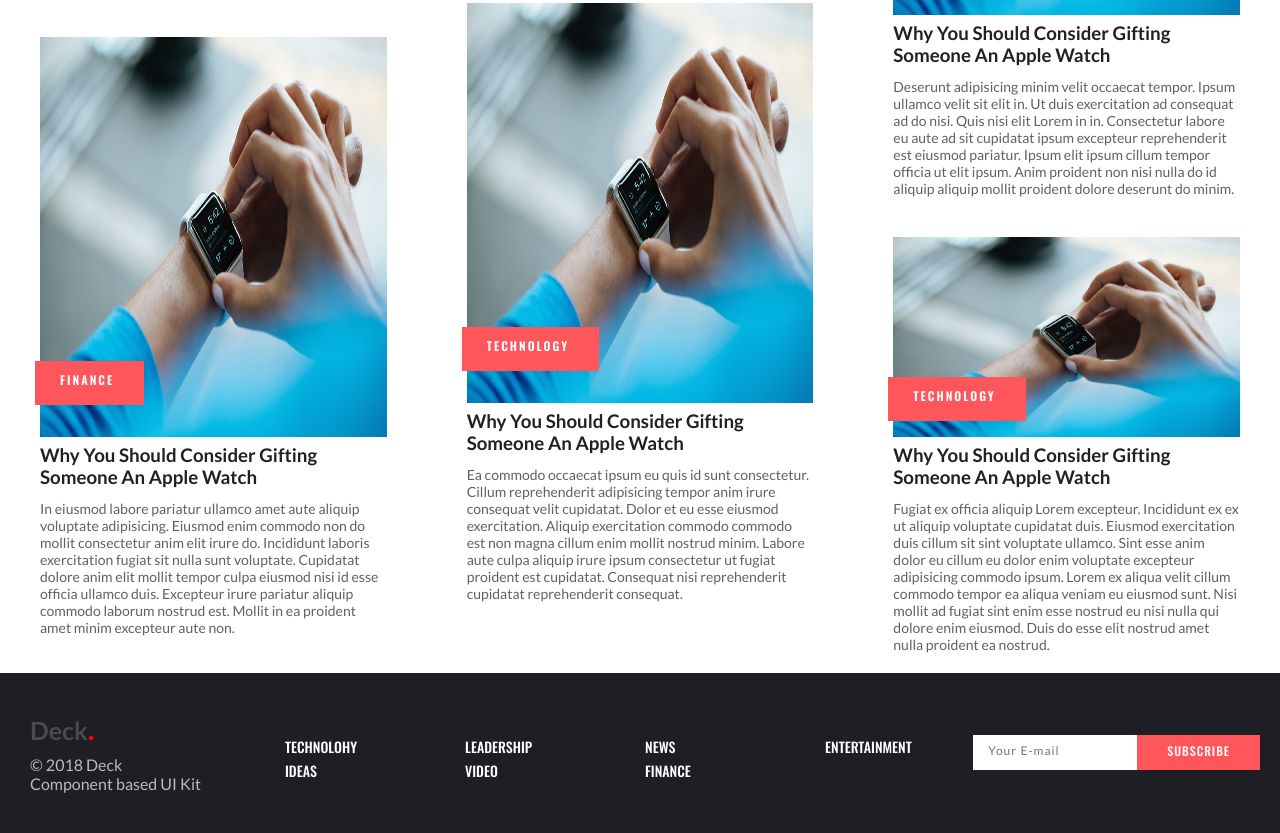
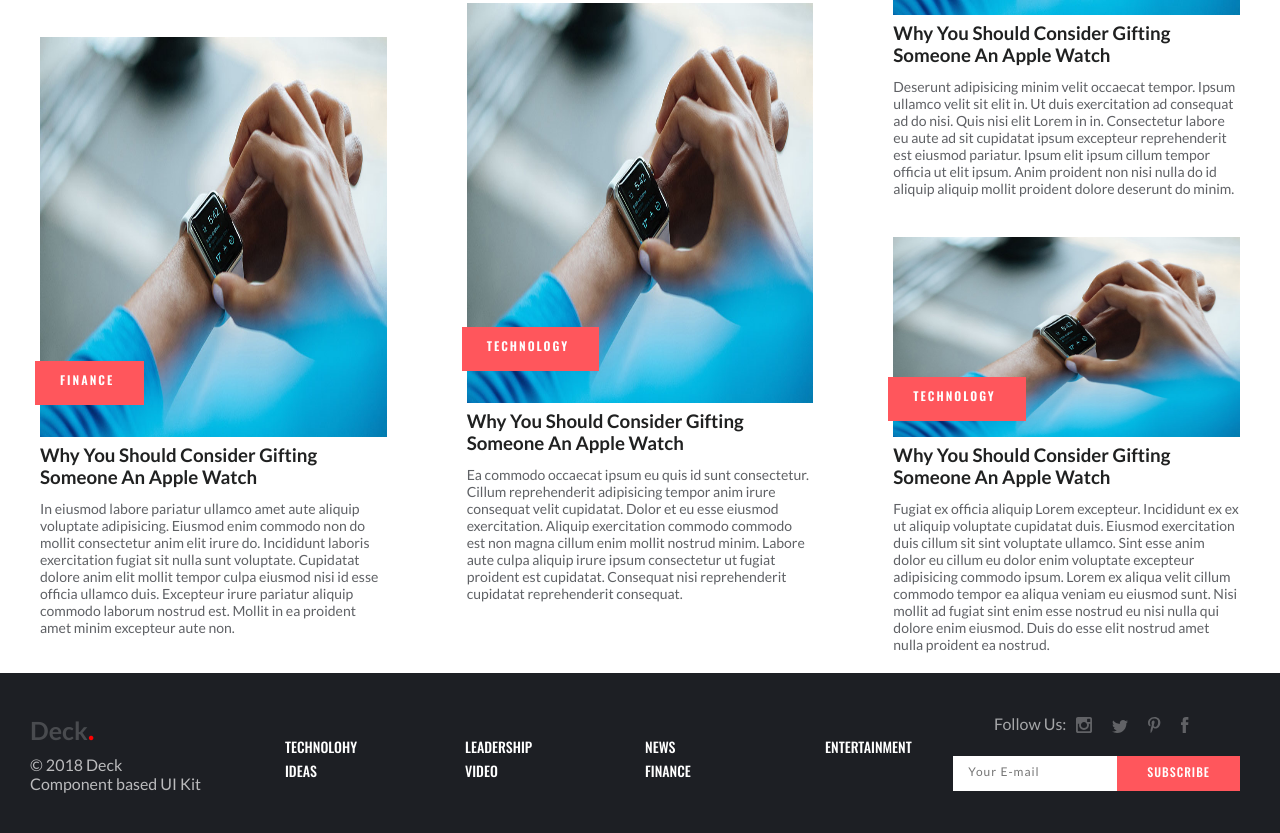
Before and after one commit to yunusemrejs/flexbox-news, a plain HTML site: page index.html in a window 1280 px wide. Shown: the part 1140-1973 px from the top of the page. Drawn offline with nearby package versions, Linux system fonts and the light colour scheme.

Commit message:
added social media icons

```diff
--- a/index.html
+++ b/index.html
@@ -246,10 +246,74 @@
 					</ul>
 				</div>
 				<div class="footer-right">
+					<div class="social-media">
+						<p>Follow Us:</p>
+						<a href="www.instagram.com">
+							<svg
+								xmlns="http://www.w3.org/2000/svg"
+								xmlns:xlink="http://www.w3.org/1999/xlink"
+								width="16px"
+								height="16px"
+							>
+								<path
+									fill-rule="evenodd"
+									fill-opacity="0.302"
+									fill="rgb(255, 255, 255)"
+									d="M14.154,16.000 L1.845,16.000 C0.826,16.000 -0.000,15.173 -0.000,14.152 L-0.000,1.846 C-0.000,0.825 0.826,-0.000 1.845,-0.000 L14.154,-0.000 C15.173,-0.000 16.000,0.825 16.000,1.846 L16.000,14.152 C16.000,15.173 15.173,16.000 14.154,16.000 ZM3.239,6.768 L1.845,6.768 L1.845,13.537 C1.845,13.877 2.121,14.152 2.462,14.152 L13.538,14.152 C13.878,14.152 14.154,13.877 14.154,13.537 L14.154,6.768 L12.761,6.768 C12.863,7.162 12.922,7.574 12.922,7.999 C12.922,10.718 10.719,12.922 8.000,12.922 C5.281,12.922 3.077,10.718 3.077,7.999 C3.077,7.574 3.137,7.162 3.239,6.768 ZM8.000,4.922 C6.300,4.922 4.923,6.300 4.923,7.999 C4.923,9.698 6.300,11.076 8.000,11.076 C9.699,11.076 11.077,9.698 11.077,7.999 C11.077,6.300 9.699,4.922 8.000,4.922 ZM14.277,2.485 C14.277,2.132 13.990,1.846 13.636,1.846 L11.717,1.846 C11.363,1.846 11.077,2.132 11.077,2.485 L11.077,4.405 C11.077,4.759 11.363,5.046 11.717,5.046 L13.636,5.046 C13.990,5.046 14.277,4.759 14.277,4.405 L14.277,2.485 Z"
+								/>
+							</svg>
+						</a>
+						<a href="wwww.pinterest.com">
+							<svg
+								xmlns="http://www.w3.org/2000/svg"
+								xmlns:xlink="http://www.w3.org/1999/xlink"
+								width="16px"
+								height="13px"
+							>
+								<path
+									fill-rule="evenodd"
+									fill-opacity="0.302"
+									fill="rgb(255, 255, 255)"
+									d="M16.000,1.539 C15.411,1.800 14.778,1.976 14.115,2.055 C14.792,1.650 15.313,1.006 15.558,0.239 C14.923,0.615 14.221,0.889 13.473,1.036 C12.874,0.398 12.021,-0.000 11.077,-0.000 C8.958,-0.000 7.401,1.977 7.879,4.030 C5.152,3.893 2.733,2.586 1.114,0.600 C0.254,2.076 0.668,4.006 2.129,4.983 C1.591,4.966 1.085,4.818 0.643,4.572 C0.607,6.093 1.697,7.515 3.276,7.832 C2.814,7.958 2.307,7.987 1.793,7.888 C2.211,9.192 3.423,10.141 4.860,10.168 C3.479,11.250 1.741,11.733 -0.000,11.528 C1.452,12.459 3.178,13.002 5.032,13.002 C11.126,13.002 14.569,7.855 14.362,3.238 C15.003,2.775 15.559,2.197 16.000,1.539 L16.000,1.539 Z"
+								/>
+							</svg>
+						</a>
+						<a href="www.twitter.com">
+							<svg
+								xmlns="http://www.w3.org/2000/svg"
+								xmlns:xlink="http://www.w3.org/1999/xlink"
+								width="13px"
+								height="16px"
+							>
+								<path
+									fill-rule="evenodd"
+									fill-opacity="0.302"
+									fill="rgb(255, 255, 255)"
+									d="M6.568,-0.000 C2.201,-0.000 -0.000,3.130 -0.000,5.741 C-0.000,7.321 0.598,8.728 1.882,9.252 C2.092,9.337 2.281,9.254 2.342,9.021 C2.384,8.861 2.485,8.453 2.529,8.284 C2.591,8.054 2.567,7.973 2.397,7.772 C2.027,7.335 1.791,6.770 1.791,5.969 C1.791,3.647 3.529,1.568 6.315,1.568 C8.784,1.568 10.139,3.076 10.139,5.090 C10.139,7.740 8.967,9.976 7.226,9.976 C6.264,9.976 5.545,9.181 5.775,8.206 C6.052,7.042 6.587,5.785 6.587,4.945 C6.587,4.193 6.183,3.565 5.347,3.565 C4.364,3.565 3.575,4.581 3.575,5.944 C3.575,6.811 3.868,7.398 3.868,7.398 C3.868,7.398 2.862,11.659 2.686,12.406 C2.335,13.892 2.633,15.714 2.659,15.898 C2.673,16.007 2.813,16.033 2.877,15.951 C2.968,15.832 4.138,14.388 4.536,12.943 C4.648,12.534 5.182,10.417 5.182,10.417 C5.502,11.026 6.435,11.563 7.427,11.563 C10.382,11.563 12.386,8.870 12.386,5.265 C12.386,2.538 10.077,-0.000 6.568,-0.000 L6.568,-0.000 Z"
+								/>
+							</svg>
+						</a>
+						<a href="wwww.facebook.com">
+							<svg
+								xmlns="http://www.w3.org/2000/svg"
+								xmlns:xlink="http://www.w3.org/1999/xlink"
+								width="8px"
+								height="16px"
+							>
+								<path
+									fill-rule="evenodd"
+									fill-opacity="0.302"
+									fill="rgb(255, 255, 255)"
+									d="M-0.000,5.230 L-0.000,7.965 L1.675,7.965 L1.675,16.000 L4.897,16.000 L4.897,7.931 L7.145,7.931 L7.384,5.230 L4.897,5.230 C4.897,5.230 4.897,4.222 4.897,3.692 C4.897,3.055 5.025,2.803 5.641,2.803 C6.137,2.803 7.384,2.803 7.384,2.803 L7.384,-0.000 C7.384,-0.000 5.546,-0.000 5.153,-0.000 C2.756,-0.000 1.675,1.055 1.675,3.076 C1.675,4.837 1.675,5.230 1.675,5.230 L-0.000,5.230 Z"
+								/>
+							</svg>
+						</a>
+					</div>
 					<form action="" id="subscribe-form">
-						<input type="email" placeholder="Your E-mail" required>
-						<input type="submit" value="SUBSCRIBE">
+						<input type="email" placeholder="Your E-mail" required />
+						<input type="submit" value="SUBSCRIBE" />
 					</form>
+				</div>
 			</nav>
 		</footer>
 	</body>
--- a/static/css/style.scss
+++ b/static/css/style.scss
@@ -254,11 +254,24 @@ footer {
 		}
 		.footer-right {
 			display: flex;
+			flex-direction: column;
 			align-items: center;
-			padding-right: 20px;
+			justify-content: center;
+			padding-right: 40px;
+			.social-media {
+				display: flex;
+				padding-bottom: 18px;
+				p {
+					font-family: "Lato", sans-serif;
+					font-weight: 400;
+					color: #a5a6a8;
+				}
+				a {
+					padding: 0 10px 0 10px;
+				}
+			}
 			form {
 				display: flex;
-				justify-content: center;
 				input {
 					height: 35px;
 					font-size: 12px;
```
Also changed, not shown: static/css/style.css, 1 other file.
